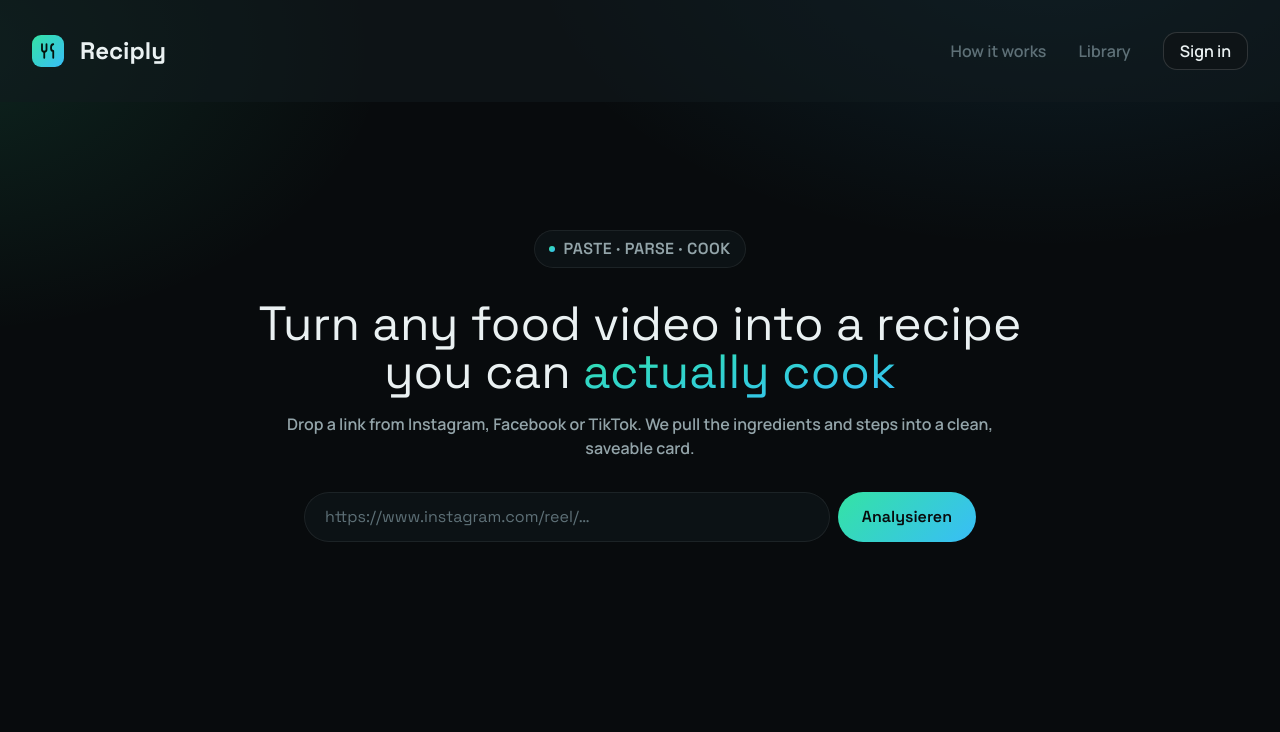
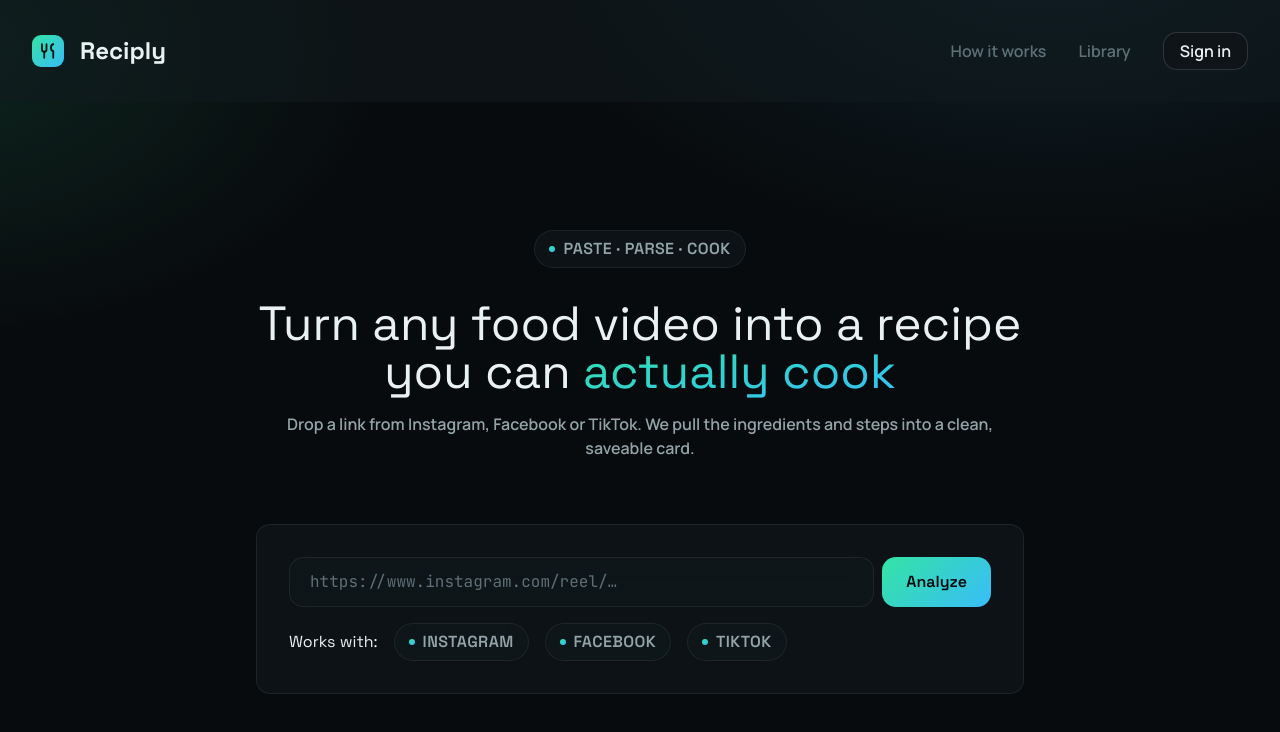
Before and after one commit to jonas-fink/recipe-scraper, a React (Vite) app in the folder recipe-scraper-client/: page / in a window 1280 px wide. Shown: the top 732 px of the page. Built offline with nearby package versions, Linux system fonts and the light colour scheme; no server answers.

Commit message:
extract form styling optimizations

```diff
--- a/recipe-scraper-client/src/components/ExtractForm.tsx
+++ b/recipe-scraper-client/src/components/ExtractForm.tsx
@@ -1,4 +1,7 @@
 import { useState } from 'react';
+import { Pill } from './hero/Pill';
+
+const socialMedia = ['Instagram', 'Facebook', 'TikTok'];
 
 export function ExtractForm({
     loading,
@@ -10,12 +13,13 @@
     const [url, setUrl] = useState('');
 
     return (
+        <div className="flex flex-col w-full max-w-3xl gap-4 p-8 bg-glass rounded-md border border-border">
             <form
                 onSubmit={(e) => {
                     e.preventDefault();
                     if (url.trim()) onSubmit(url.trim());
                 }}
-            className="flex w-full max-w-2xl gap-2"
+                className="flex w-full gap-2"
             >
                 <input
                     type="url"
@@ -23,17 +27,25 @@
                     value={url}
                     onChange={(e) => setUrl(e.target.value)}
                     placeholder="https://www.instagram.com/reel/…"
-                className="flex-1 rounded-full border border-border bg-glass px-5 py-3 text-text
-                    placeholder:text-text-subtle backdrop-blur-md outline-none focus:border-border-strong"
+                    className="flex-1 rounded-md border border-border bg-glass px-5 py-3 text-text
+                    placeholder:text-text-subtle backdrop-blur-md outline-none focus:border-border-strong font-mono"
                 />
                 <button
                     type="submit"
                     disabled={loading}
-                className="rounded-full bg-gradient-brand px-6 py-3 font-semibold text-bg
-                    disabled:opacity-50"
+                    className="rounded-md bg-gradient-brand px-6 py-3 font-semibold text-bg
+                    disabled:opacity-50 shadow-shadow-glow hover:brightness-110 cursor-pointer"
                 >
-                {loading ? 'Analysiere…' : 'Analysieren'}
+                    {loading ? 'Analyzing...' : 'Analyze'}
                 </button>
             </form>
+
+            <div className="flex items-center gap-4">
+                <p>Works with:</p>
+                {socialMedia.map((s, i) => (
+                    <Pill>{s}</Pill>
+                ))}
+            </div>
+        </div>
     );
 }
--- a/recipe-scraper-client/src/pages/LandingPage.tsx
+++ b/recipe-scraper-client/src/pages/LandingPage.tsx
@@ -41,14 +41,12 @@
     };
 
     return (
-        <div className="flex w-full flex-col items-center gap-8 px-4 font-display">
+        <div className="flex w-full flex-col items-center gap-16 px-4 font-display">
             <Hero />
             <ExtractForm loading={loading} onSubmit={handleExtract} />
 
             {error && <p className="font-sans text-danger">{error}</p>}
-            {saved && (
-                <p className="font-sans text-success">Rezept gespeichert ✓</p>
-            )}
+            {saved && <p className="font-sans text-success">Recipe saved ✓</p>}
 
             {recipe && (
                 <RecipePreview
```
Lines whose indentation alone changed are shown as unchanged.
